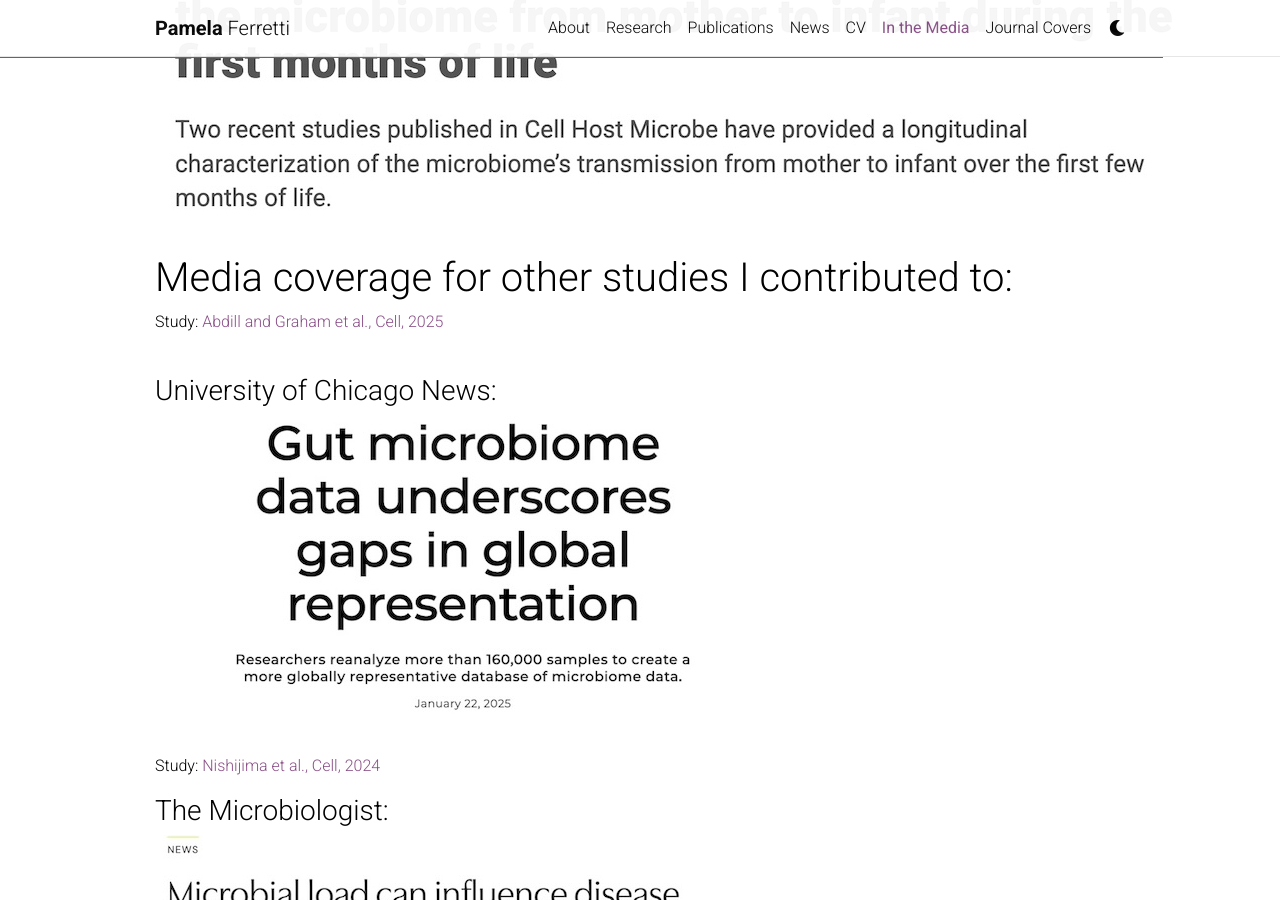
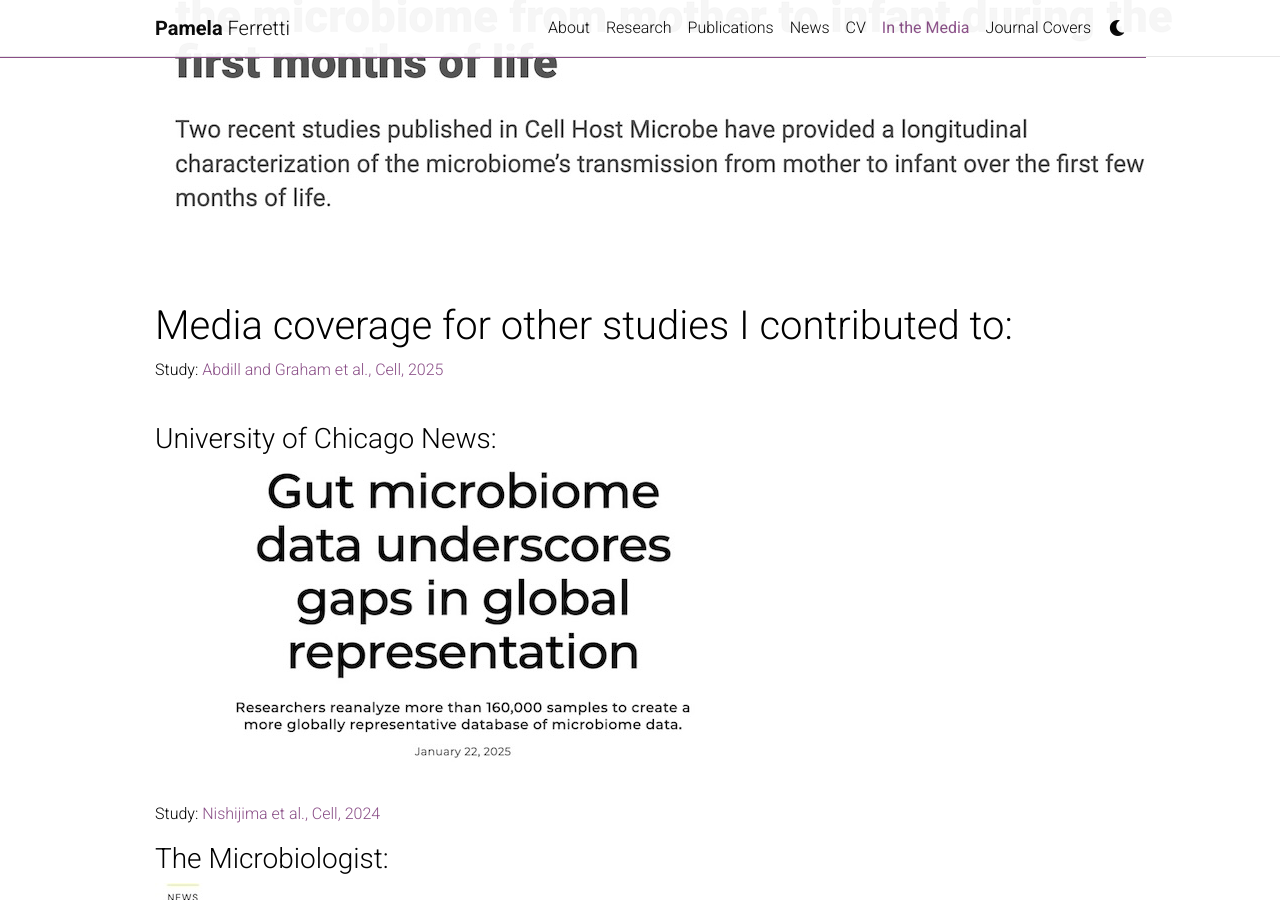
Before and after one commit to pamelaferretti/pamelaferretti.github.io, a Jekyll site: the page built from _pages/In the Media.md, in a window 1280 px wide and 900 px high, scrolled down 2857 px. Built offline with Jekyll 4.4.1, drawn with Linux system fonts in a browser that asks for light colours; comment, search, counter and statistics services are not loaded; a style sheet for code colours, icons or effects is not loaded.

Commit message:
Update In the Media.md

```diff
--- a/_pages/In the Media.md
+++ b/_pages/In the Media.md
@@ -34,7 +34,7 @@
 [![cibio unitn press release](https://pamelaferretti.github.io/assets/img/cibio_2018.jpg)](https://pressroom.unitn.it/comunicato-stampa/power-mommys-bacteria)<br><br>
 
 ### Gut Microbiome for Health:<br>
-[![gut microbiome for health](https://pamelaferretti.github.io/assets/img/gut_health_2018.jpg)](https://www.gutmicrobiotaforhealth.com/two-studies-characterize-the-transmission-of-the-microbiome-from-mother-to-infant-during-the-first-months-of-life/)<br><br>
+[![gut microbiome for health](https://pamelaferretti.github.io/assets/img/gut_health_2018.jpg)](https://www.gutmicrobiotaforhealth.com/two-studies-characterize-the-transmission-of-the-microbiome-from-mother-to-infant-during-the-first-months-of-life/)<br><br><br><br>
 
 # Media coverage for other studies I contributed to:<br>
 
```
